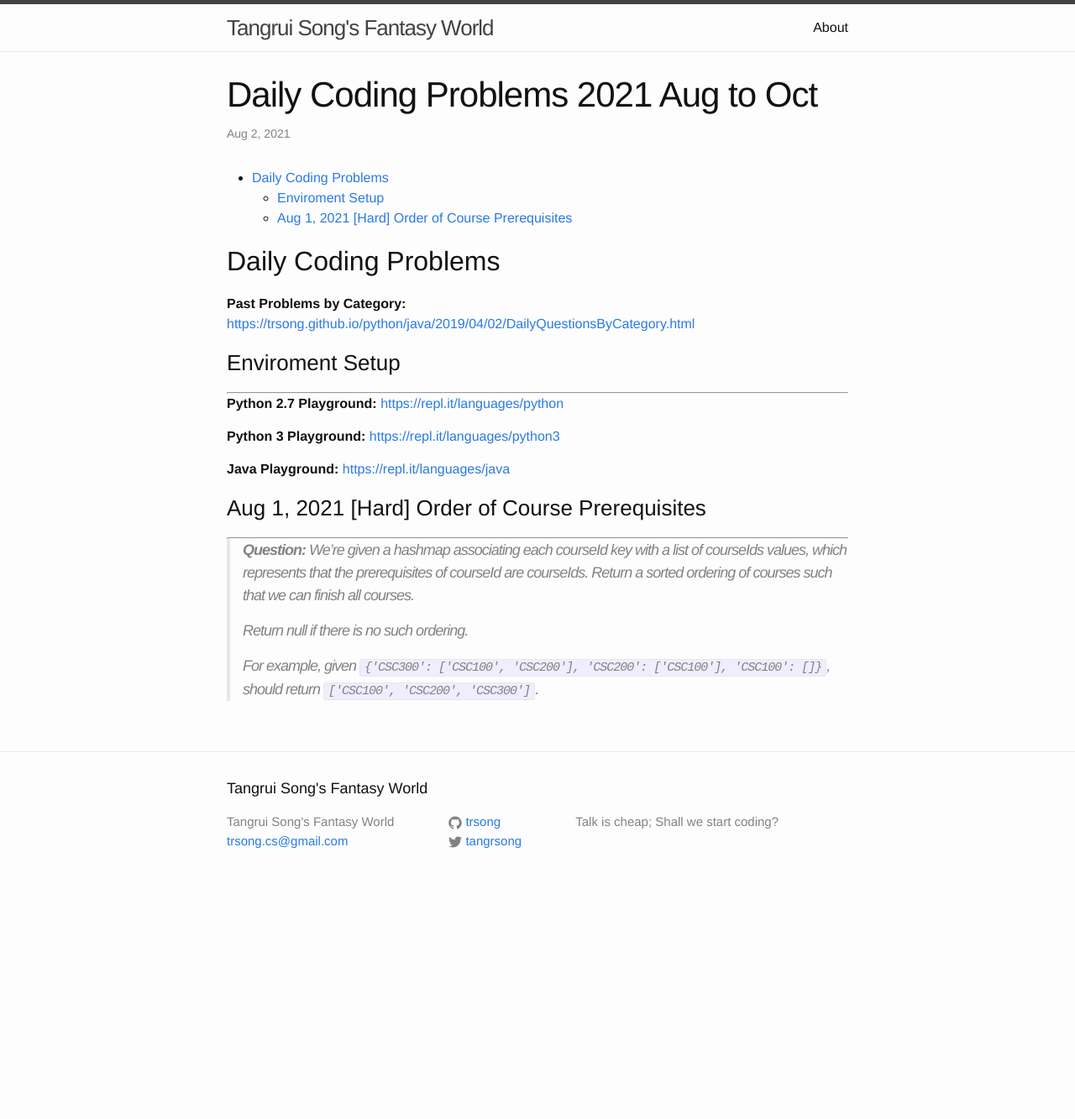
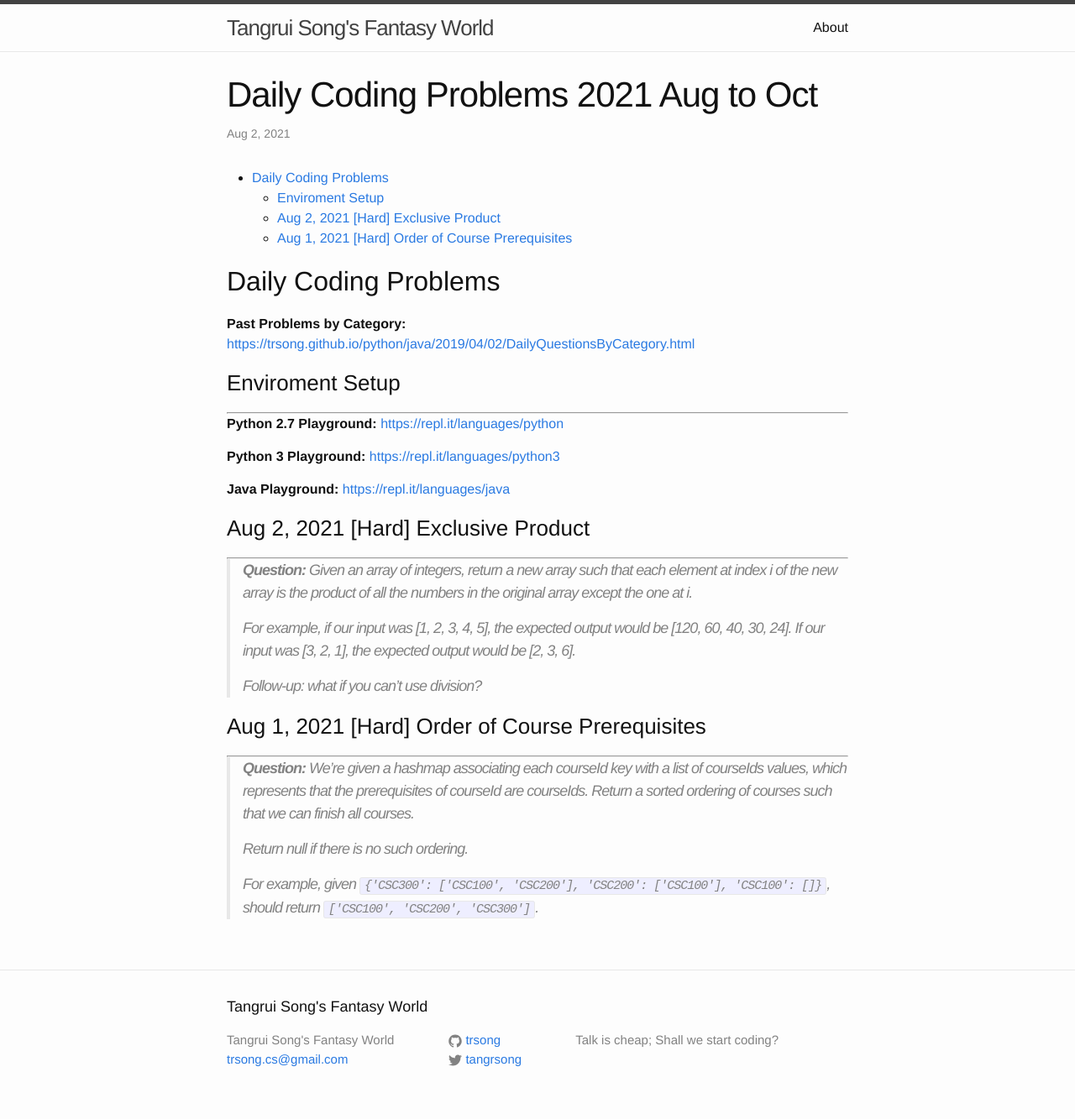
Before and after one commit to trsong/trsong.github.io, a Jekyll site: the page built from _posts/2021-08-01-DailyQuestionsAug.md, in a window 1280 px wide. Shown: the whole page at 84% size. Built offline with Jekyll 4.4.1, drawn with Linux system fonts in a browser that asks for light colours; before the commit the page ends 1073 px from its top, so only the background shows below that.

Commit message:
Add Aug 2 question

```diff
--- a/_posts/2021-08-01-DailyQuestionsAug.md
+++ b/_posts/2021-08-01-DailyQuestionsAug.md
@@ -21,6 +21,15 @@ categories: Python/Java
 **Java Playground:** [https://repl.it/languages/java](https://repl.it/languages/java)
 
 
+### Aug 2, 2021 \[Hard\] Exclusive Product
+---
+> **Question:**  Given an array of integers, return a new array such that each element at index i of the new array is the product of all the numbers in the original array except the one at i.
+>
+> For example, if our input was [1, 2, 3, 4, 5], the expected output would be [120, 60, 40, 30, 24]. If our input was [3, 2, 1], the expected output would be [2, 3, 6].
+>
+> Follow-up: what if you can't use division?
+
+
 ### Aug 1, 2021 \[Hard\] Order of Course Prerequisites
 ---
 > **Question:** We're given a hashmap associating each courseId key with a list of courseIds values, which represents that the prerequisites of courseId are courseIds. Return a sorted ordering of courses such that we can finish all courses.
```
